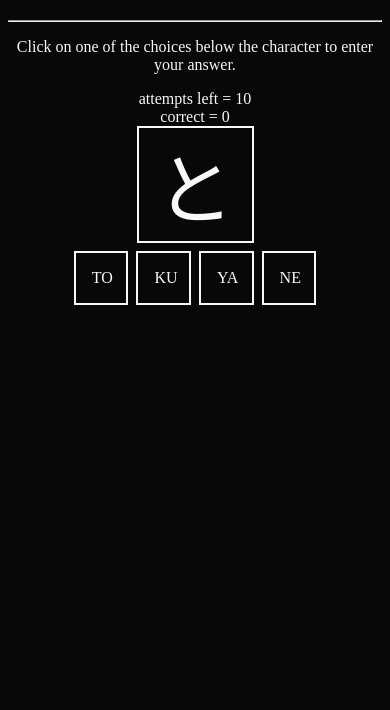
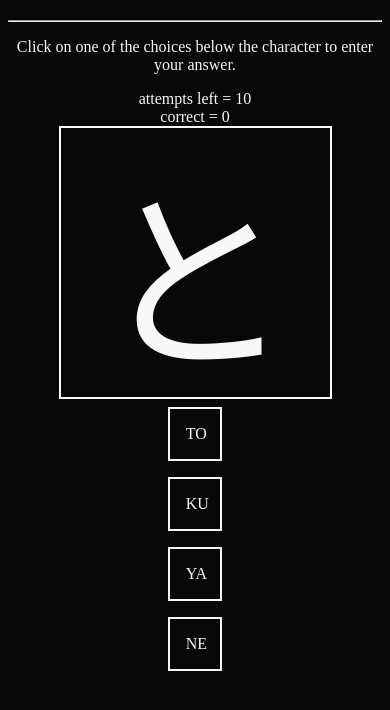
Before and after one commit to ShimomuraHikaru/shimomurahikaru.github.io, a plain HTML site: page html/japanese_study/kana_drill.html in a window 390 px wide. Both pictures are taken after a click on the button "Start". Shown: the part 60-770 px from the top of the page. Drawn offline with Linux system fonts and the light colour scheme.

Commit message:
tried to make kana drill suitable for phones

```diff
--- a/style/kana_drill.css
+++ b/style/kana_drill.css
@@ -63,3 +63,16 @@ span {
 	background-color: #F8F8F8;
 	color: #080808;
 }
+
+@media screen and (orientation: portrait) {
+	#root #kana_symbol {
+		width: 70vw;
+		height: 70vw;
+		font-size: 50vw;
+	}
+
+	#root ul {
+		flex-direction: column;
+		width: 70vw;
+	}
+}
```
